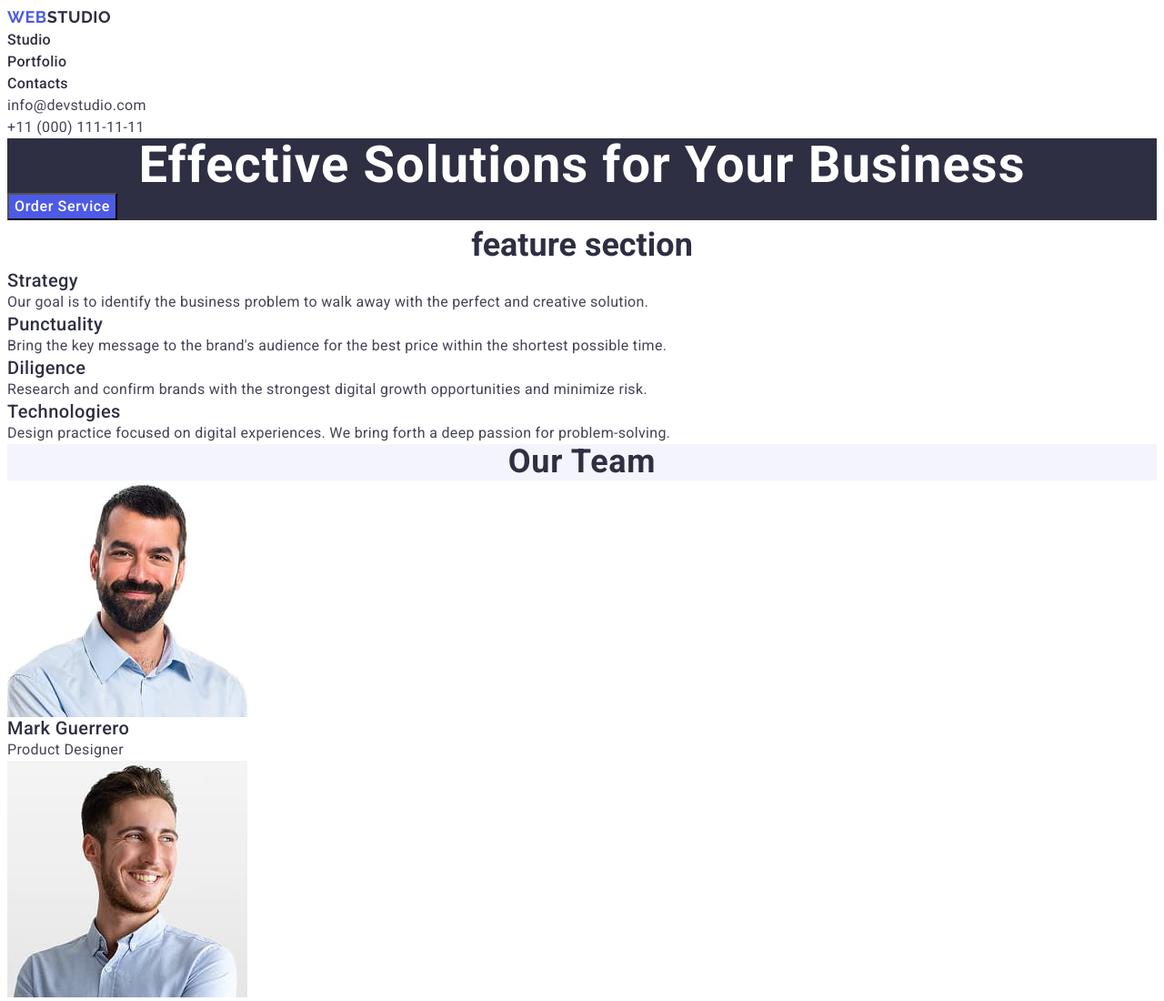
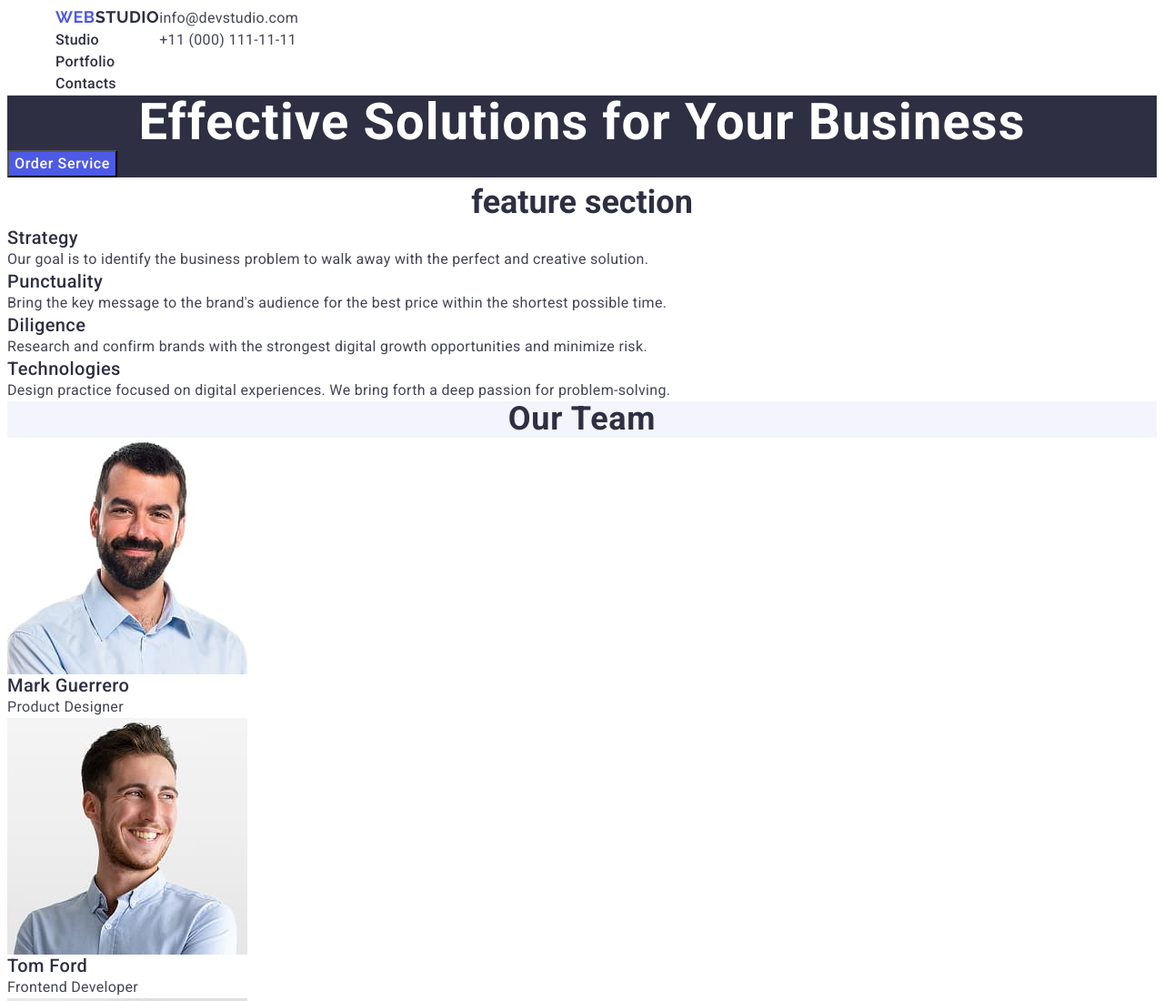
Before and after one commit to daminqf/goit-markup-hw-03, a plain HTML site: page index.html in a window 1280 px wide. Shown: the top 1100 px of the page at 91% size. Drawn offline with Linux system fonts and the light colour scheme.

Commit message:
edit header

```diff
--- a/css/styles.css
+++ b/css/styles.css
@@ -29,6 +29,16 @@ body {
     letter-spacing: 2%;
     color: #434455;
     background-color: #FFFFFF;
+}
+
+.conteiner {
+    width: 1158px;
+    margin: 0 auto;
+    padding: 0 15px;
+}
+
+.head-conteiner {
+    display: flex;
 }
 
 .link-ul {
--- a/index.html
+++ b/index.html
@@ -13,7 +13,8 @@
     <link rel="stylesheet" href="./css/styles.css" />
   </head>
   <body>
-    <header>
+    <header class="header">
+      <div class="head-conteiner conteiner">
         <nav>
           <a class="logo" href="./index.html"
             >Web<span class="accent">Studio</span></a
@@ -41,6 +42,7 @@
             </li>
           </ul>
         </address>
+      </div>
     </header>
     <main>
       <!--hero section-->
```
Lines whose indentation alone changed are shown as unchanged.
